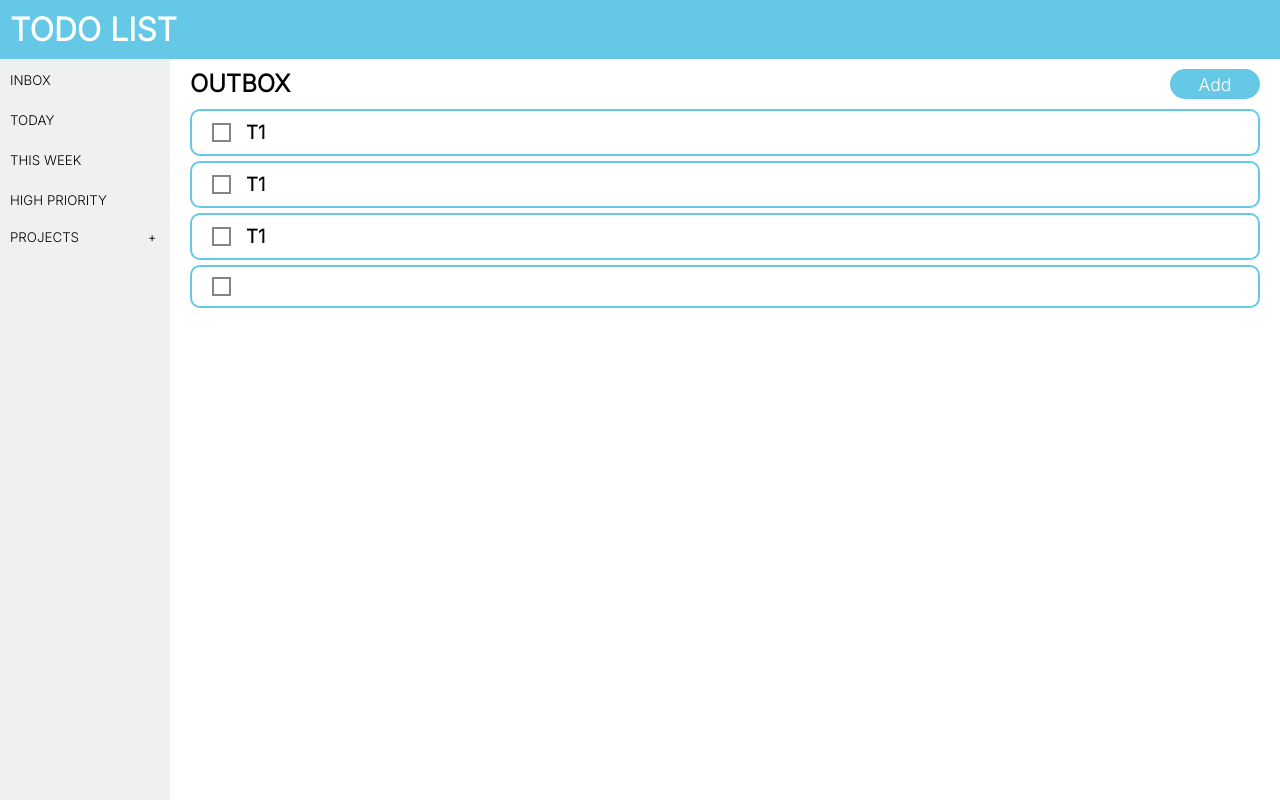
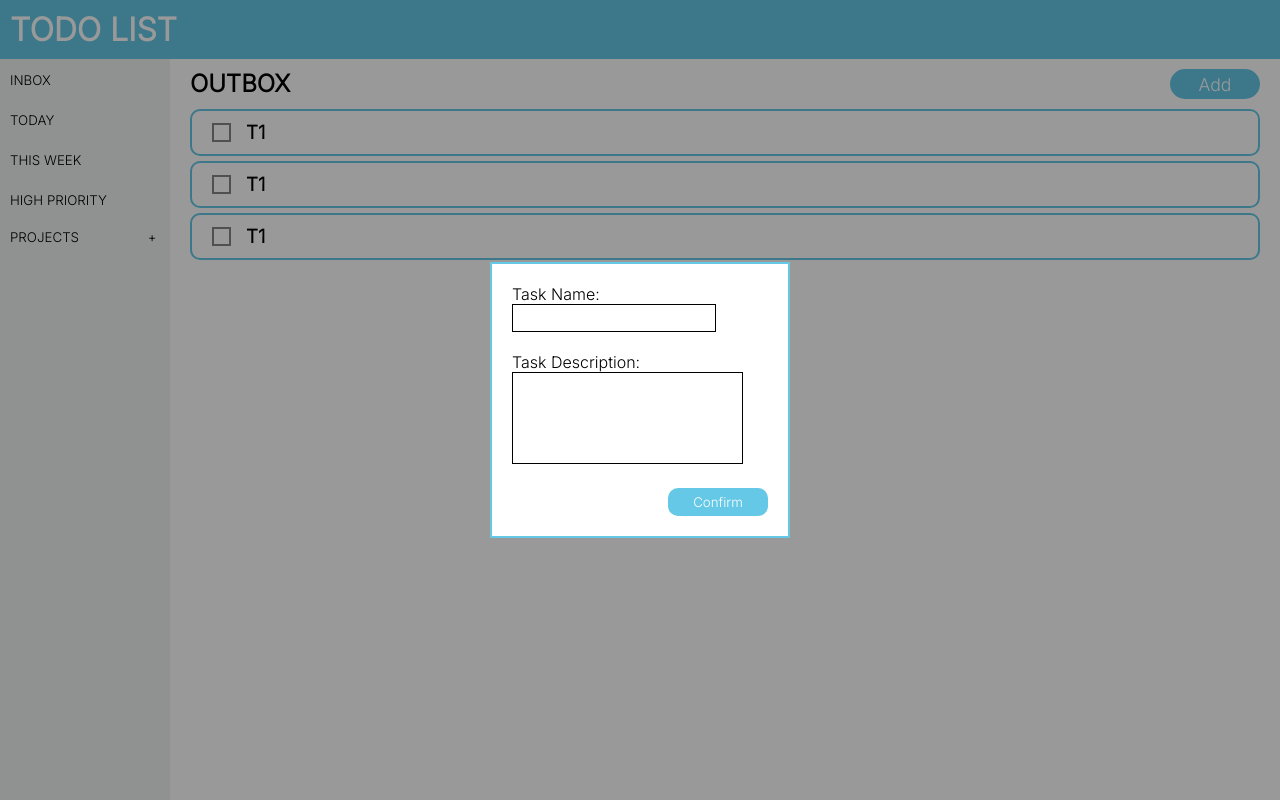
Before and after one commit to joshua112398/todo-list, a website built with webpack: page dist/index.html in a window 1280 px wide. Both pictures are taken after a click on the button "Add". Built offline with nearby package versions, Linux system fonts and the light colour scheme.

Commit message:
Users can input task details when adding a task
Clicking the "Add Task" button now brings up a window that lets users
input the title and description of the Todo item before confirming
and adding it to the project.

```diff
--- a/src/index.js
+++ b/src/index.js
@@ -3,13 +3,19 @@ import {project} from "./project.js"
 import {todo} from "./todo.js"
 import {addProjectDOM, clearProjectDisplay, loadTitle, clearTodoList} from "./dom.js"
 
+let inbox = project("INBOX");
+let outbox = project("OUTBOX");
+
 const logicController = (() => {
     const projectList = [];
-    let currentProject = "INBOX"; // default container for new todo items
+
+    let currentProject = inbox; // default container for new todo items
 
     const projectButton = document.querySelector("#project-button");
     const addProjectButton = document.querySelector("#add-project-button");
     const addProjectModal = document.querySelector("#project-modal");
+    const addTodoButton = document.querySelector("#add-todo-button");
+    const addTodoModal = document.querySelector("#todo-modal");
 
     projectButton.addEventListener("click", addProject);
 
@@ -35,15 +41,30 @@ const logicController = (() => {
         loadTitle(project.title);
         const addButton = document.querySelector("#add-task-button");
         addButton.addEventListener("click", () => {
-            project.addTodo("a");
-            console.log(project);
+            addTodoModal.style.display = "flex";
+            const addTodoForm = addTodoModal.querySelector(".modal-box form");
+            addTodoForm.removeChild(addTodoForm.lastElementChild);
+            const confirmTodoButton = document.createElement("button");
+            confirmTodoButton.setAttribute("id", "add-todo-button");
+            confirmTodoButton.textContent = "Confirm";
+            confirmTodoButton.addEventListener("click", (e) => {
+                e.preventDefault();
+                console.log("Hey");
+                const todoName = document.querySelector("#todo-name").value;
+                const todoDescription = document.querySelector("#todo-desc").value;
+
+                const newTodo = new todo(todoName, todoDescription);
+                project.addTodo(newTodo);
+                addTodoModal.style.display = "none";
+            });
+            addTodoForm.appendChild(confirmTodoButton);
+
         });
         project.reloadTodos();
     }
 
     function addProject() {
         // add code to display add project window here
-        console.log("Add Project clicked");
         addProjectModal.style.display = "flex";
     };
 
@@ -69,8 +90,6 @@ const logicController = (() => {
     return {loadProject};
 })();
 
-let inbox = project("INBOX");
-let outbox = project("OUTBOX");
 logicController.loadProject(inbox);
 
 let t1 = todo("T1");
--- a/src/style.css
+++ b/src/style.css
@@ -55,10 +55,6 @@ nav button {
     padding-left: 15px;
 }
 
-#delete-project-button {
-
-}
-
 ul {
     display: flex;
     flex-direction: column;
@@ -79,7 +75,7 @@ ul {
 .modal-box {
     box-sizing: border-box;
     width: 300px;
-    height: 120px;
+    height: min-content;
     background-color: white;
     border: 2px solid rgb(101, 200, 230);
     padding: 20px;
@@ -94,16 +90,23 @@ form {
 }
 
 form button {
+    box-sizing: border-box;
     width: 100px;
     background-color: rgb(101, 200, 230);
+    border: 2px solid rgb(101, 200, 230);
     border-radius: 10px;
     color: white;
     padding: 4px;
     align-self: end;
 }
 
-input {
+textarea {
+    resize: none;
+}
+
+input, textarea{
     border: 1px solid black;
+    padding: 5px;
 }
 
 main {
@@ -129,7 +132,7 @@ main {
     color: white;
 }
 
-#add-task-button:hover {
+#add-task-button:hover, form button:hover {
     background-color: white;
     color: rgb(101, 200, 230);
     transition: 0.2s;
```
Also changed, not shown: README.md, dist/index.html, dist/main.js.
